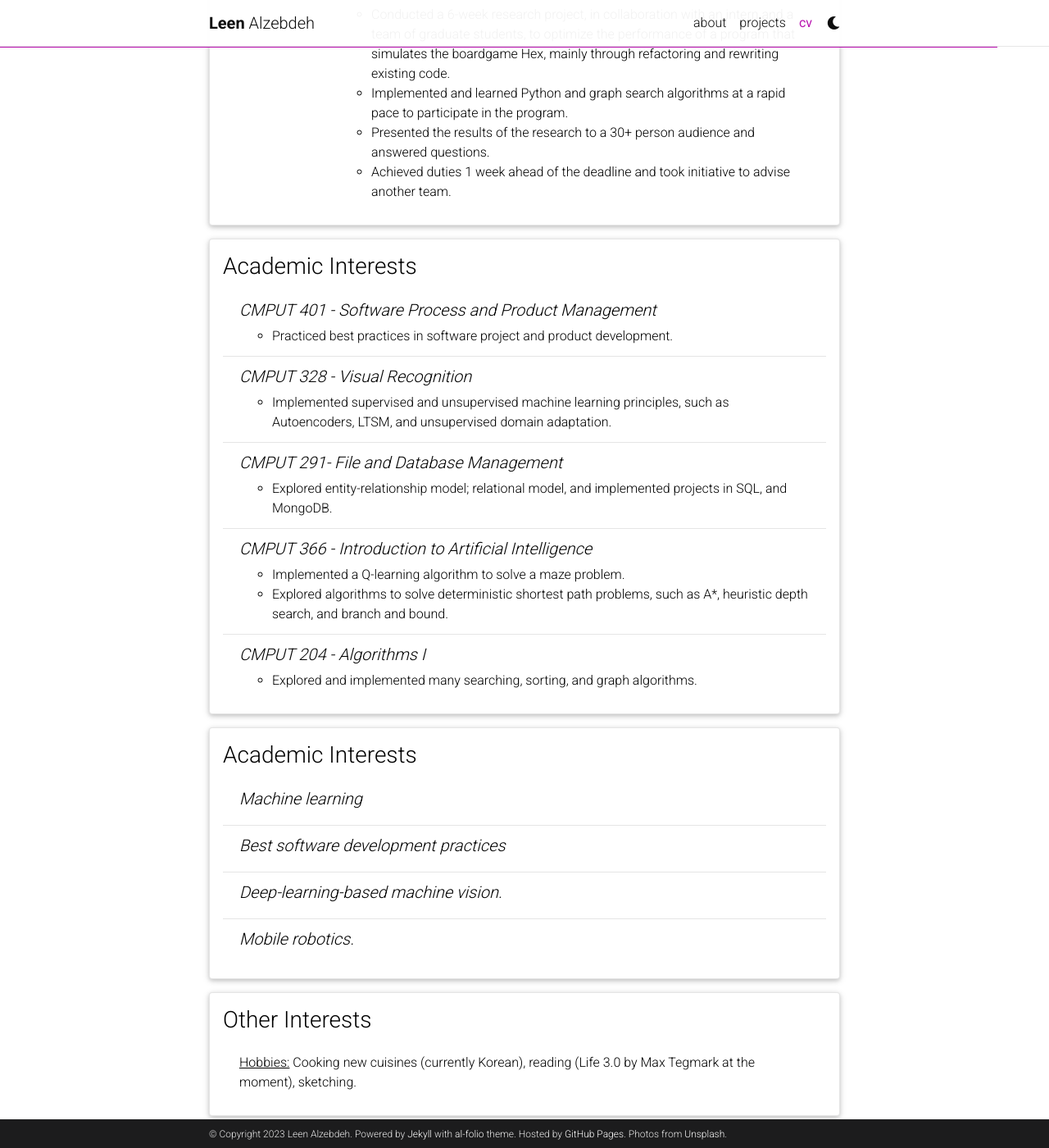
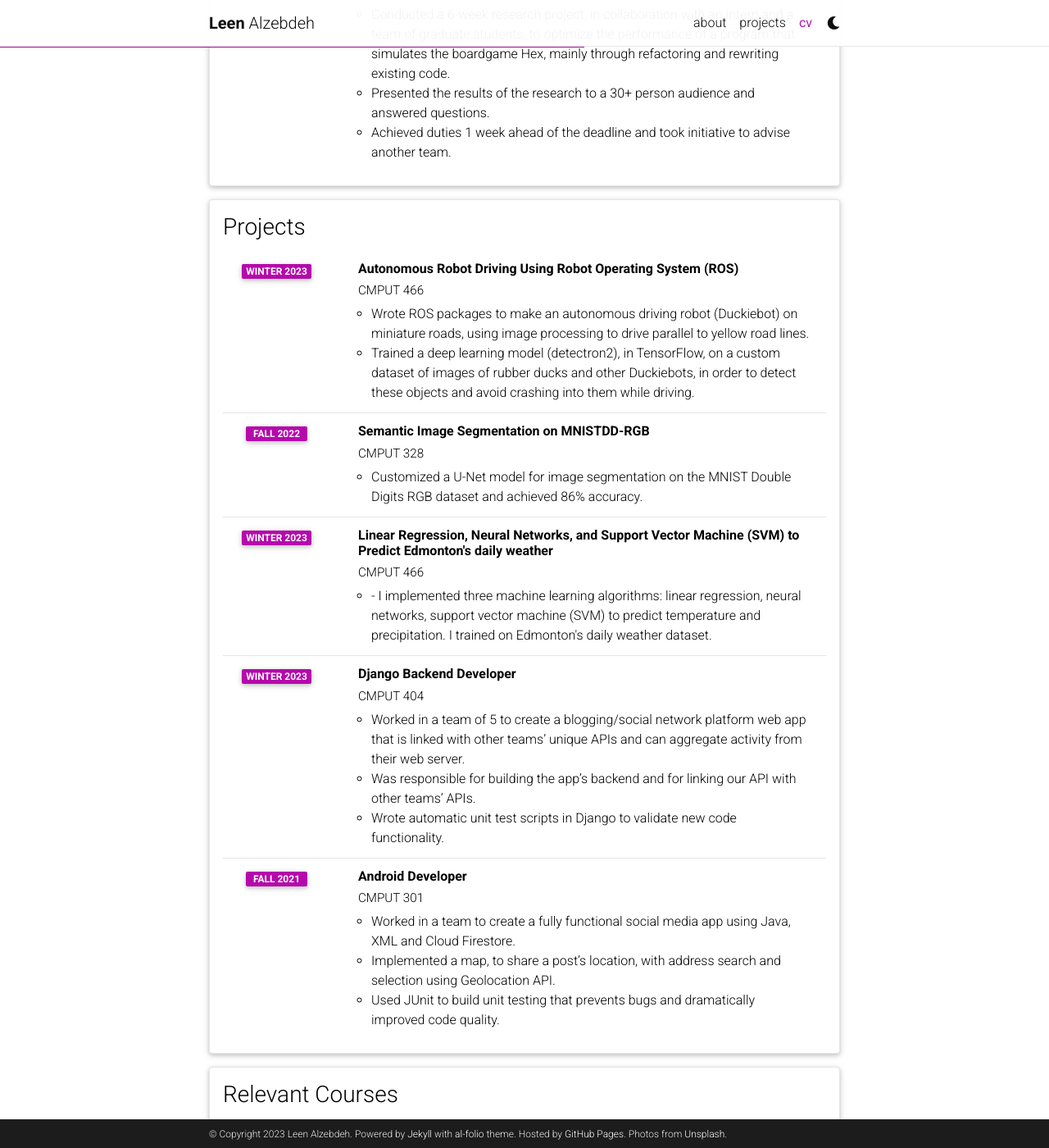
Before and after one commit to LeenZebdeh/LeenZebdeh.github.io, a Jekyll site: the page built from _pages/cv.md, in a window 1280 px wide and 1400 px high, scrolled down 1361 px. Shown: the whole window at 82% size. Built offline with Jekyll 4.4.1, drawn with Linux system fonts in a browser that asks for light colours; comment, search, counter and statistics services are not loaded; a style sheet for code colours, icons or effects is not loaded; some of the changed text lies outside the part shown.

Commit message:
update resume

```diff
--- a/_data/cv.yml
+++ b/_data/cv.yml
@@ -22,10 +22,10 @@
   type: time_table
   contents:
     - title: Frontend Developer
-      institution: Zero RampUp, Edmonton, Alberta
+      institution: Zero RampUp, Remote
       year: Sep 2022 - Dec 2022
       description:
-        - Worked in a team of 7 and maintained, developed, and designed a subscription-based website using JavaScript (ReactJS with ES6).
+        - Worked in a team of 7 and maintained, developed, and designed a subscription website using JavaScript (React with ES6).
         - Worked in an Agile environment with weekly stand-ups and conducted 2 hours of sprint planning per week.
         - Created a custom React Hook, which handles asynchronous data retrieval from REST API, to display subscriptions.
         - Pair programmed with 3 frontend developers and reviewed the team’s code to ensure quality.
@@ -48,11 +48,42 @@
       year: Jul 2018 - Aug 2018
       description:
         - Conducted a 6-week research project, in collaboration with an intern and a team of graduate students, to optimize the performance of a program that simulates the boardgame Hex, mainly through refactoring and rewriting existing code.
-        - Implemented and learned Python and graph search algorithms at a rapid pace to participate in the program.
         - Presented the results of the research to a 30+ person audience and answered questions.
         - Achieved duties 1 week ahead of the deadline and took initiative to advise another team.
-
-- title: Academic Interests
+- title: Projects
+  type: time_table
+  contents:
+    - title: Autonomous Robot Driving Using Robot Operating System (ROS)
+      institution: CMPUT 466
+      year: Winter 2023
+      description:
+        - Wrote ROS packages to make an autonomous driving robot (Duckiebot) on miniature roads, using image processing to drive parallel to yellow road lines.
+        - Trained a deep learning model (detectron2), in TensorFlow, on a custom dataset of images of rubber ducks and other Duckiebots, in order to detect these objects and avoid crashing into them while driving.
+    - title: Semantic Image Segmentation on MNISTDD-RGB
+      institution: CMPUT 328
+      year: Fall 2022
+      description:
+        - Customized a U-Net model for image segmentation on the MNIST Double Digits RGB dataset and achieved 86% accuracy.
+    - title: Linear Regression, Neural Networks, and Support Vector Machine (SVM) to Predict Edmonton's daily weather
+      institution: CMPUT 466
+      year: Winter 2023
+      description: >
+        -	I implemented three machine learning algorithms: linear regression, neural networks, support vector machine (SVM) to predict temperature and precipitation. I trained on Edmonton's daily weather dataset.
+    - title: Django Backend Developer
+      institution: CMPUT 404
+      year: Winter 2023
+      description:
+        - Worked in a team of 5 to create a blogging/social network platform web app that is linked with other teams’ unique APIs and can aggregate activity from their web server.
+        - Was responsible for building the app’s backend and for linking our API with other teams’ APIs.
+        - Wrote automatic unit test scripts in Django to validate new code functionality.
+    - title: Android Developer
+      institution: CMPUT 301
+      year: Fall 2021
+      description:
+        - Worked in a team to create a fully functional social media app using Java, XML and Cloud Firestore.
+        - Implemented a map, to share a post’s location, with address search and selection using Geolocation API.
+        - Used JUnit to build unit testing that prevents bugs and dramatically improved code quality.
+- title: Relevant Courses
   type: nested_list
   contents:
     - title: CMPUT 401 - Software Process and Product Management
```
Also changed, not shown: _projects/404_Project.md (+1 -1 lines), 1 other file.
